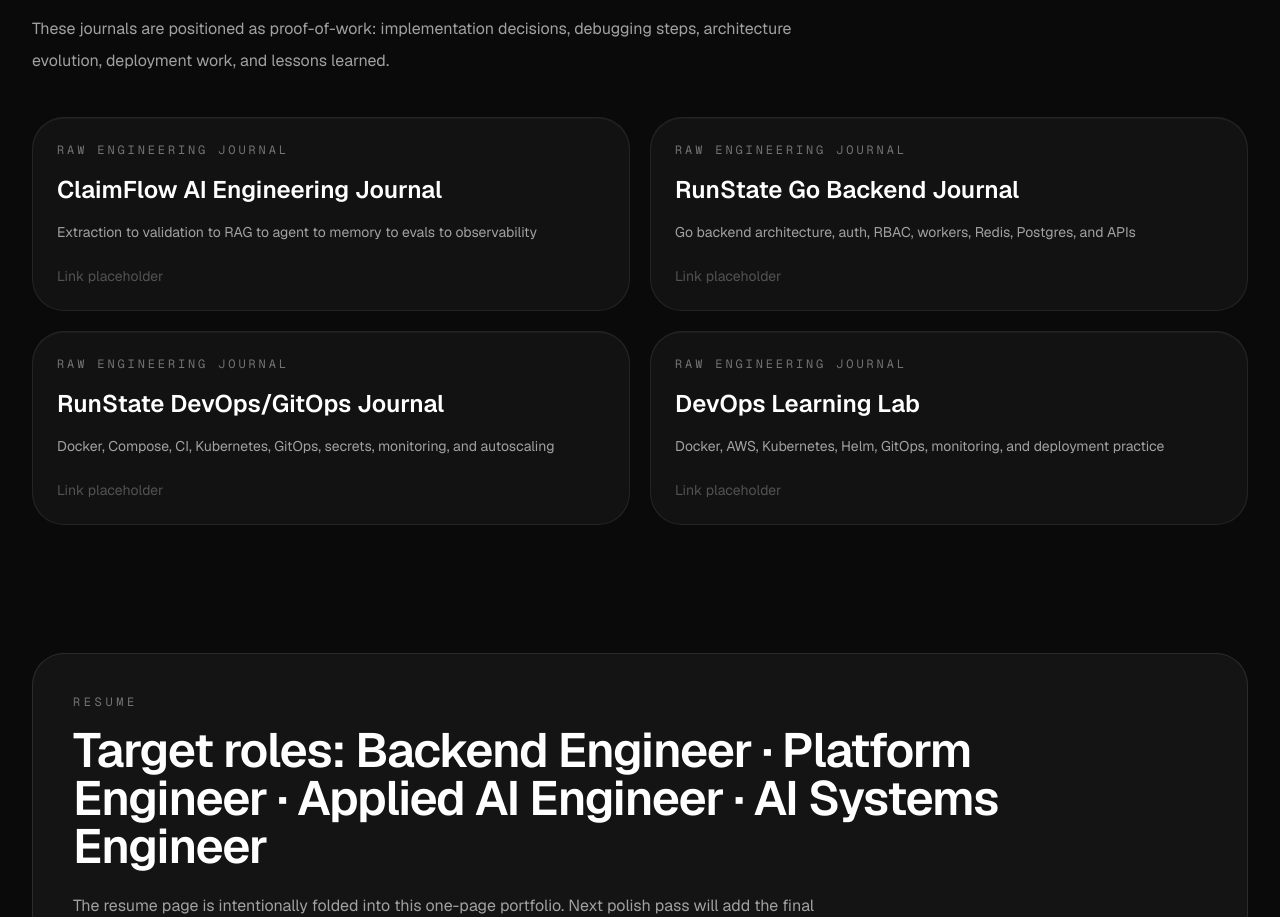
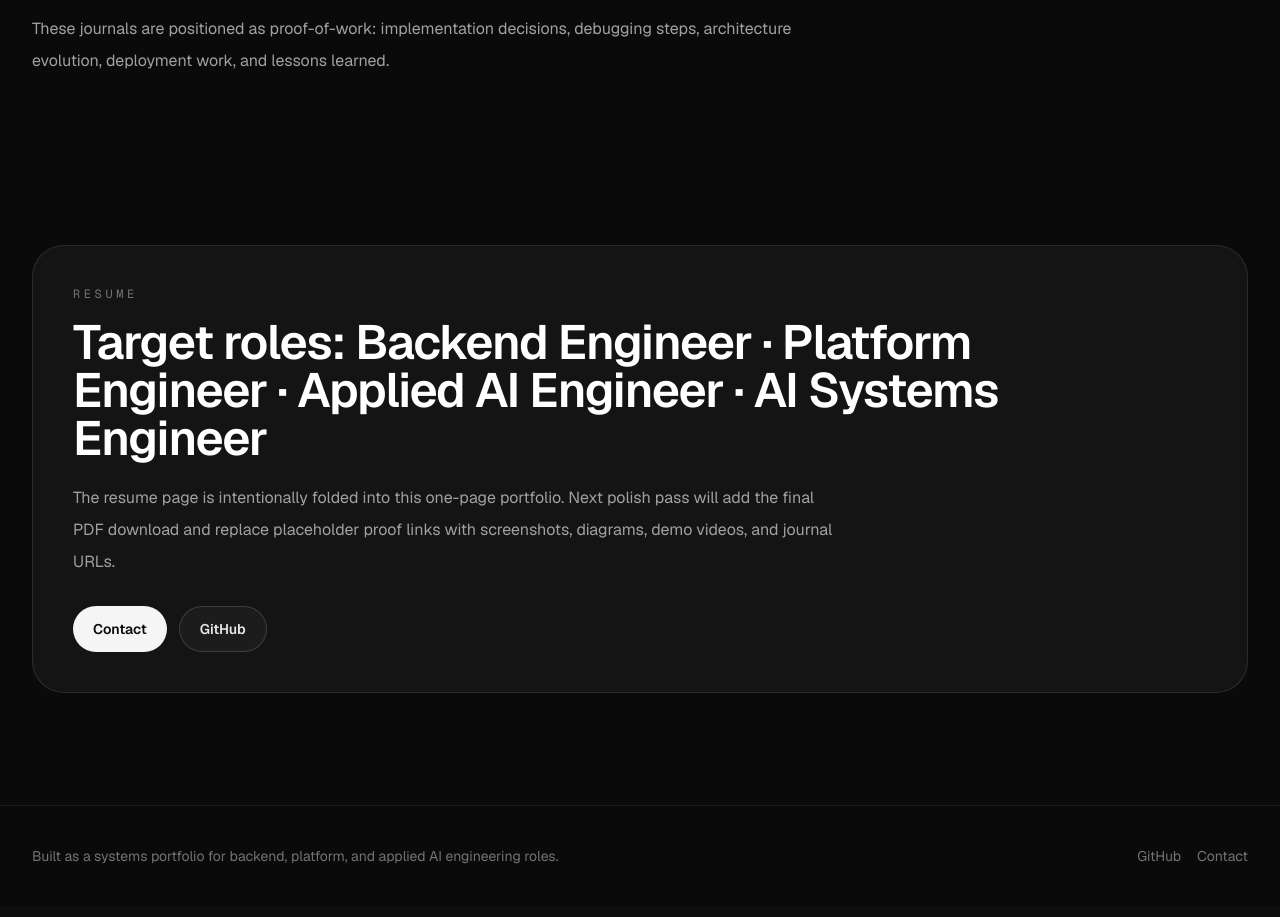
Before and after one commit to RitikaxG/ritikaxg-portfolio, a Next.js app: page / in a window 1280 px wide. Shown: the part 4157-5074 px from the top of the page. Built offline with nearby package versions, Linux system fonts and the light colour scheme.

Commit message:
feat: wire journal links

```diff
--- a/content/journals.ts
+++ b/content/journals.ts
@@ -1,22 +1 @@
-export const journals = [
-  {
-    title: "ClaimFlow AI Engineering Journal",
-    scope: "Extraction to validation to RAG to agent to memory to evals to observability",
-    href: "#",
-  },
-  {
-    title: "RunState Go Backend Journal",
-    scope: "Go backend architecture, auth, RBAC, workers, Redis, Postgres, and APIs",
-    href: "#",
-  },
-  {
-    title: "RunState DevOps/GitOps Journal",
-    scope: "Docker, Compose, CI, Kubernetes, GitOps, secrets, monitoring, and autoscaling",
-    href: "#",
-  },
-  {
-    title: "DevOps Learning Lab",
-    scope: "Docker, AWS, Kubernetes, Helm, GitOps, monitoring, and deployment practice",
-    href: "#",
-  },
-];
+export const journals = [];
```
